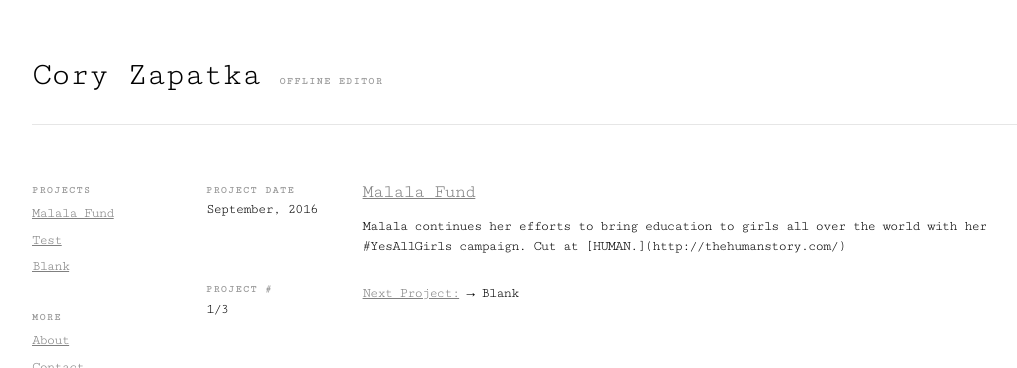
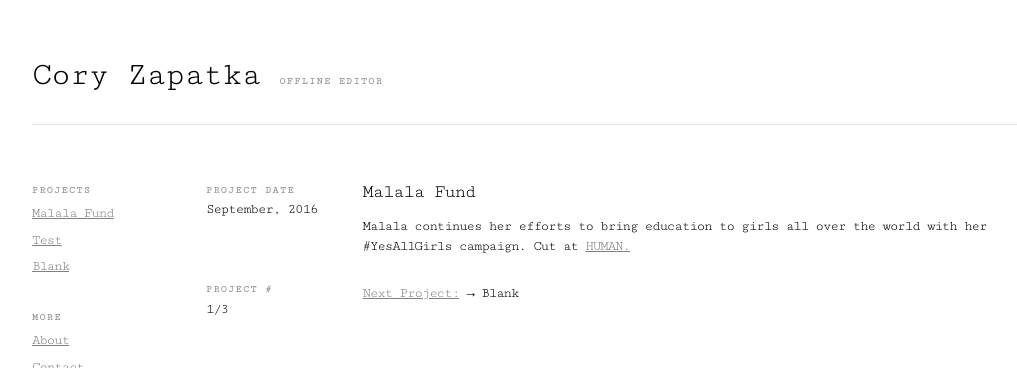
Before and after one commit to jakecooperdesign/cory-zapatka, a Jekyll site: the page built from _projects/malala-fund.markdown, in a window 1280 px wide, cut to the strip 0-368 px from the top of the page. Shown: the whole strip, without its empty margins (96-1113 px from the left). Built offline with Jekyll 4.4.1, drawn with Linux system fonts in a browser that asks for light colours.

Commit message:
Tweaks to project template

```diff
--- a/_layouts/project.html
+++ b/_layouts/project.html
@@ -12,8 +12,8 @@
 		</div>
 		<div class="column">
 			<header class="project-header">
-				<h1 class="project-name is-marginless is-h3"><a href="{{page.permalink}}">{{page.title}}</a></h1>
-				<p class="project-description">{{page.description}}</p>
+				<h1 class="project-name is-marginless is-h3"><a href="{{page.permalink}}" class="link-clean">{{page.title}}</a></h1>
+				<div class="project-description">{{page.description | markdownify}}</div>
 			</header>
 		</div>
 	</div>
```
